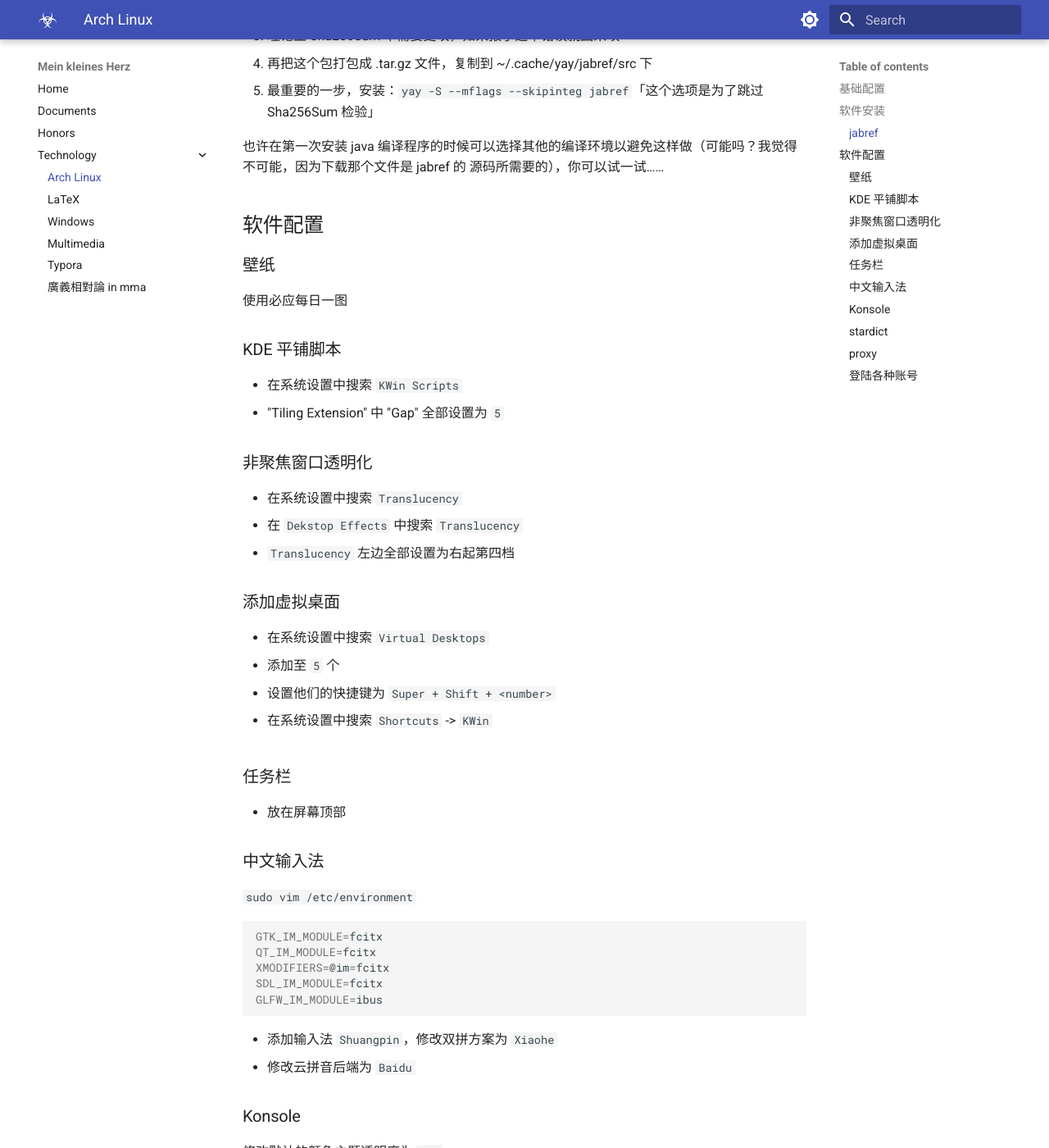
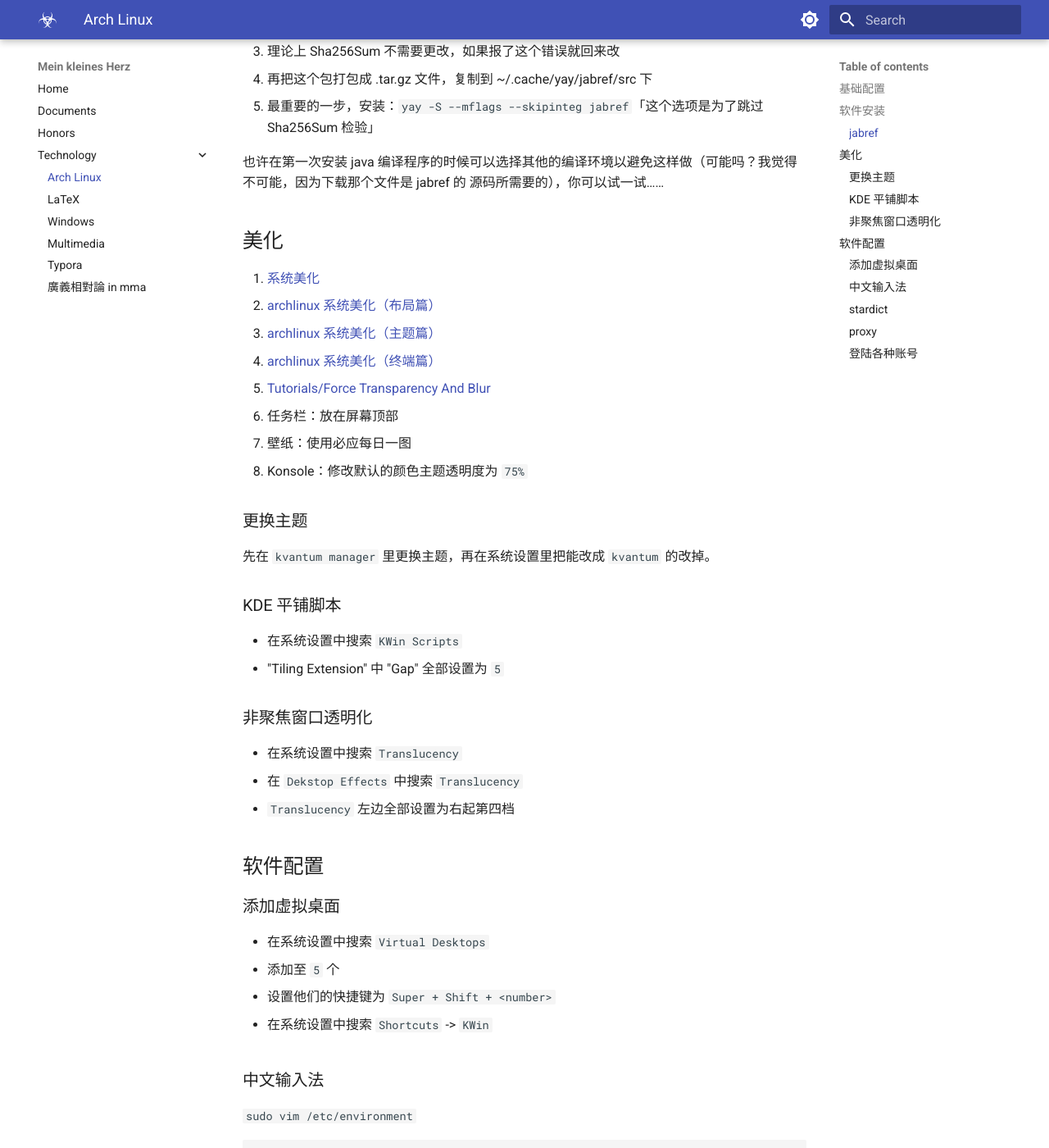
Before and after one commit to ph3n92h3/ph3n92h3.github.io, an MkDocs documentation site: the page built from docs/Technology/Arch Linux.md, in a window 1280 px wide and 1400 px high, scrolled down 1799 px. Shown: the whole window at 82% size. Built offline with MkDocs 1.6.1 and Material for MkDocs 9.7.7, drawn with Linux system fonts in a browser that asks for light colours; some of the changed text lies outside the part shown.

Commit message:
add archlinux 美化

```diff
--- a/docs/Technology/Arch Linux.md
+++ b/docs/Technology/Arch Linux.md
@@ -52,6 +52,7 @@
 yay -S github-desktop-bin
 yay -S jabref
 yay -S kuro
+yay -S kvantum kvantum-theme-nordic-git
 yay -S kwin-scripts-tiling
 yay -S linuxqq wechat-uos wemeet-bin
 yay -S mathematica
@@ -84,11 +85,21 @@
 
 也许在第一次安装 java 编译程序的时候可以选择其他的编译环境以避免这样做（可能吗？我觉得不可能，因为下载那个文件是 jabref 的 源码所需要的），你可以试一试……
 
-## 软件配置
+## 美化
 
-### 壁纸
+1. [系统美化](https://archlinuxstudio.github.io/ArchLinuxTutorial/#/advanced/beauty)
+2. [archlinux 系统美化（布局篇）](https://arch.icekylin.online/guide/advanced/beauty-1.html)
+3. [archlinux 系统美化（主题篇）](https://arch.icekylin.online/guide/advanced/beauty-2.html)
+4. [archlinux 系统美化（终端篇）](https://arch.icekylin.online/guide/advanced/beauty-3.html)
+5. [Tutorials/Force Transparency And Blur](https://userbase.kde.org/Tutorials/Force_Transparency_And_Blur)
 
-使用必应每日一图
+- 任务栏：放在屏幕顶部
+- 壁纸：使用必应每日一图
+- Konsole：修改默认的颜色主题透明度为 `75%`
+
+### 更换主题
+
+先在 `kvantum manager` 里更换主题，再在系统设置里把能改成 `kvantum` 的改掉。
 
 ### KDE 平铺脚本
 
@@ -101,6 +112,8 @@
 - 在 `Dekstop Effects` 中搜索 `Translucency`
 - `Translucency` 左边全部设置为右起第四档
 
+## 软件配置
+
 ### 添加虚拟桌面
 
 - 在系统设置中搜索 `Virtual Desktops`
@@ -108,10 +121,6 @@
 - 设置他们的快捷键为 `Super + Shift + <number>`
 
   - 在系统设置中搜索 `Shortcuts` -> `KWin`
-
-### 任务栏
-
-- 放在屏幕顶部
 
 ### 中文输入法
 
@@ -127,10 +136,6 @@
 
 - 添加输入法 `Shuangpin`，修改双拼方案为 `Xiaohe`
 - 修改云拼音后端为 `Baidu`
-
-### Konsole
-
-修改默认的颜色主题透明度为 `75%`
 
 ### stardict
 
```
